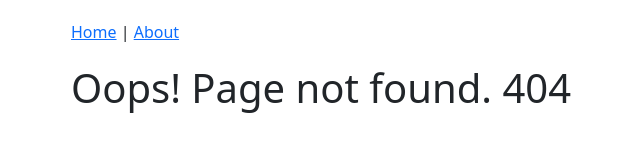
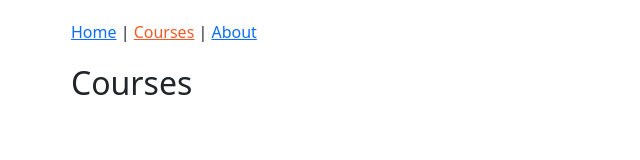
Before and after one commit to Jason-Hargrove/building-apps-react-redux, a React app: page /courses in a window 1280 px wide. Before the commit this address had no page. Shown: the whole page, without its empty margins (156-796 px from the left). Built offline with nearby package versions, Linux system fonts and the light colour scheme.

Commit message:
Added CoursesPage.

```diff
--- a/src/components/App.js
+++ b/src/components/App.js
@@ -4,6 +4,7 @@ import HomePage from "./home/HomePage";
 import AboutPage from "./about/AboutPage";
 import Header from "./common/Header";
 import PageNotFound from "./PageNotFound";
+import CoursesPage from "./courses/CoursesPage";
 
 function App() {
   return (
@@ -12,6 +13,7 @@ function App() {
       <Switch>
         <Route exact path="/" component={HomePage} />
         <Route exact path="/about" component={AboutPage} />
+        <Route exact path="/courses" component={CoursesPage} />
         <Route component={PageNotFound} />
       </Switch>
     </div>
--- a/src/components/common/Header.js
+++ b/src/components/common/Header.js
@@ -10,6 +10,10 @@ const Header = () => {
         Home
       </NavLink>
       {" | "}
+      <NavLink to="/courses" activeStyle={activeStyle}>
+        Courses
+      </NavLink>
+      {" | "}
       <NavLink to="/about" activeStyle={activeStyle}>
         About
       </NavLink>
--- /dev/null
+++ b/src/components/courses/CoursesPage.js
@@ -0,0 +1,9 @@
+import React from "react";
+
+class CoursesPage extends React.Component {
+  render() {
+    return <h2>Courses</h2>;
+  }
+}
+
+export default CoursesPage;
--- a/src/index.css
+++ b/src/index.css
@@ -16,11 +16,11 @@ nav {
 }
 
 /* Increasing Button Clickable Area */
-.btn:before {
+/* .btn:before {
   content: "";
   position: absolute;
   top: -20px;
   right: -20px;
   bottom: -20px;
   left: -20px;
-}
+} */
```
